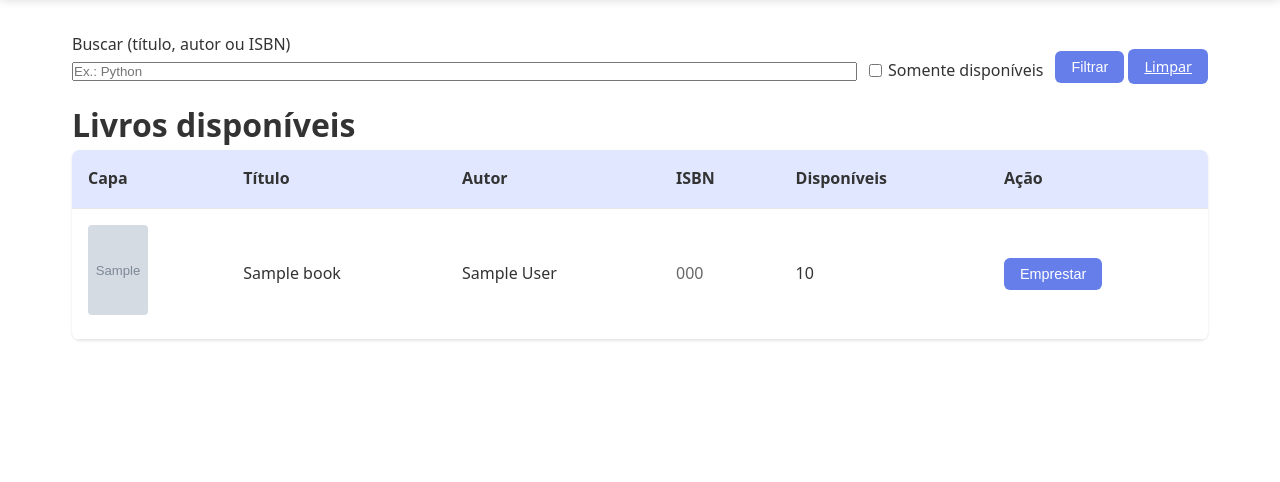
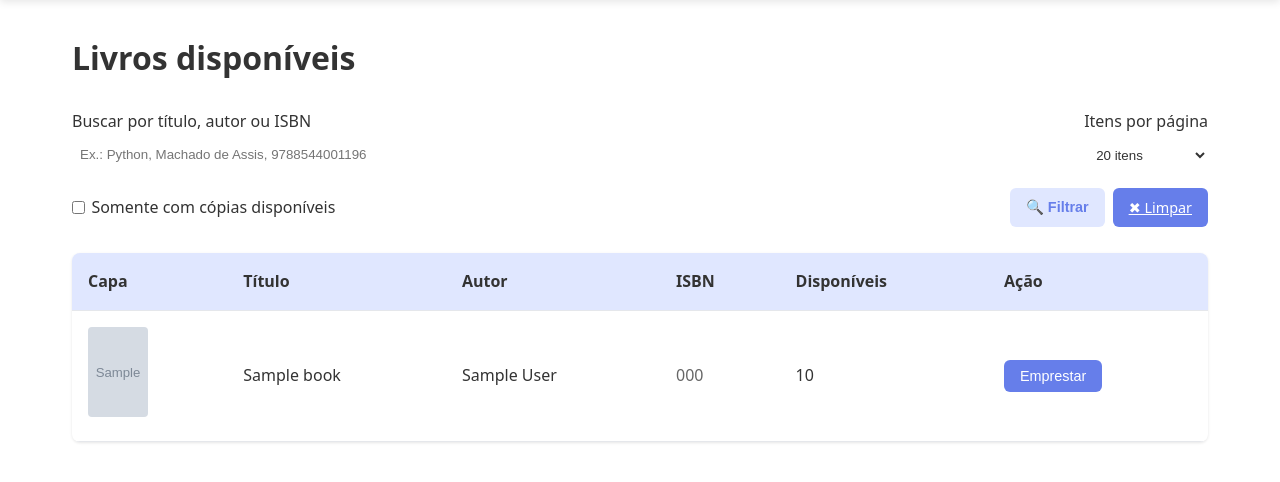
Before and after one commit to kaykedantas/DESENVOLVEDOR_SOFTWARE, a Django app: page / in a window 1280 px wide. Shown: the part 71-553 px from the top of the page. Run offline with Django 5.2, Linux system fonts and the light colour scheme; a user stored in the database is signed in; tables that the repository leaves empty hold one stand-in row (values such as "Sample post"); grey boxes marked "Sample" are stand-in pictures; parts of the project's set-up code (start-up, migrations or seed data) failed here and were passed over.

Commit message:
atualizacao

```diff
--- a/Django/catalog/views.py
+++ b/Django/catalog/views.py
@@ -1,64 +1,76 @@
 from datetime import timedelta
+
 from django.contrib import messages
-from django.db.models import Count, Q, F
-from django.core.paginator import Paginator
 from django.contrib.auth.decorators import login_required, user_passes_test
-from django.db.models import Count, Q
+from django.core.paginator import Paginator  # ← NOVO: para dividir resultados em páginas
+from django.db.models import Count, F, Q      # ← MODIFICADO: adicionado F
+from django.http import Http404, HttpRequest, HttpResponse
 from django.shortcuts import get_object_or_404, redirect, render
 from django.utils import timezone
 
 from .models import Book, Loan
-
-
 # ========== VIEWS PARA USUÁRIOS COMUNS ==========
 
 @login_required
-def book_list(request):
-    """Lista todos os livros com quantidade disponível."""
-    # Anotação: adiciona campo calculado 'active_loans' em cada livro
-    qs = (
-    Book.objects.all()
-    .annotate(active_loans=Count("loans", filter=Q(loans__returned_at__isnull=True)))
-    .order_by("title")
-    )
-    books = Book.objects.annotate(
-        active_loans=Count('loans', filter=Q(loans__returned_at__isnull=True))
-    )
-        # Base queryset: conta empréstimos ativos por livro e ordena por título
-    qs = (
-        Book.objects.all()
-        .annotate(active_loans=Count("loans", filter=Q(loans__returned_at__isnull=True)))
-        .order_by("title")
-    )
+def book_list(request: HttpRequest) -> HttpResponse:
+	"""Lista todos os livros e quantas cópias estão disponíveis.
 
-    # Busca textual (?q=)
-    q = request.GET.get("q", "").strip()
-    if q:
-        qs = qs.filter(
-            Q(title__icontains=q) | Q(author__icontains=q) | Q(isbn__icontains=q)
-        )
+	Funcionalidades:
+	- annotate(active_loans=...): cria um campo calculado na consulta
+	  para saber quantos empréstimos estão ativos por livro.
+	- Busca textual por título, autor ou ISBN (parâmetro ?q=)
+	- Filtro de disponibilidade (parâmetro ?disponivel=1)
+	- Paginação personalizável: 20 itens por página ou todos (?mostrar=todos)
+	"""
+	# Base queryset: conta empréstimos ativos por livro e ordena por título
+	qs = (
+		Book.objects.all()
+		.annotate(active_loans=Count("loans", filter=Q(loans__returned_at__isnull=True)))
+		.order_by("title")
+	)
 
-    # Filtro de disponibilidade (?disponivel=1)
-    disponivel_param = request.GET.get("disponivel")
-    show_only_available = disponivel_param == "1"
-    if show_only_available:
-        # Somente livros onde empréstimos ativos < cópias totais
-        qs = qs.filter(active_loans__lt=F("copies_total"))
+	# 1) Busca textual (?q=termo)
+	# Permite pesquisar por título, autor ou ISBN
+	q = request.GET.get("q", "").strip()
+	if q:
+		qs = qs.filter(
+			Q(title__icontains=q) | Q(author__icontains=q) | Q(isbn__icontains=q)
+		)
 
-    # Paginação (10 itens por página)
-    paginator = Paginator(qs, 10)
-    page_number = request.GET.get("page")
-    page_obj = paginator.get_page(page_number)
+	# 2) Filtro de disponibilidade (?disponivel=1)
+	# Mostra apenas livros que têm cópias disponíveis
+	disponivel_param = request.GET.get("disponivel")
+	show_only_available = disponivel_param == "1"
+	if show_only_available:
+		# Filtra livros onde empréstimos ativos < cópias totais
+		# F() permite comparar campos no banco sem trazer dados para memória
+		qs = qs.filter(active_loans__lt=F("copies_total"))
 
-    # Contexto enviado ao template
-    context = {
-        "books": page_obj.object_list,  # lista da página atual
-        "page_obj": page_obj,           # objeto de paginação (tem has_next, number, etc.)
-        "q": q,                         # termo de busca (para manter no formulário)
-        "show_only_available": show_only_available,  # estado do checkbox
-    }
-    return render(request, 'catalog/book_list.html', {'books': books})
+	# 3) Paginação personalizável (?mostrar=todos ou ?mostrar=20)
+	mostrar_param = request.GET.get("mostrar", "20")  # padrão: 20 itens
 
+	if mostrar_param == "todos":
+		# Mostrar todos os itens em uma única página
+		page_obj = None
+		books = qs
+	else:
+		# Paginação com 20 itens por página
+		paginator = Paginator(qs, 20)
+		page_number = request.GET.get("page")
+		page_obj = paginator.get_page(page_number)
+		books = page_obj.object_list
+
+	# Contexto enviado ao template
+	context = {
+		"books": books,                              # lista de livros (da página atual ou todos)
+		"page_obj": page_obj,                        # objeto de paginação (None se mostrar=todos)
+		"q": q,                                      # termo de busca (para manter no formulário)
+		"show_only_available": show_only_available,  # estado do checkbox
+		"mostrar": mostrar_param,                    # opção de visualização selecionada
+		"total_count": qs.count(),                   # total de resultados após filtros
+	}
+
+	return render(request, "catalog/book_list.html", context)
 
 @login_required
 def borrow_book(request, book_id):
--- a/Django/templates/catalog/book_list.html
+++ b/Django/templates/catalog/book_list.html
@@ -1,21 +1,99 @@
 {% extends 'base.html' %}
 {% block title %}Livros · Biblioteca{% endblock %}
 {% block content %}
-  <form method="get" style="margin-bottom: 1rem; display: flex; gap: .75rem; flex-wrap: wrap; align-items: flex-end;">
-  <div style="flex:1; min-width:240px;">
-    <label for="q">Buscar (título, autor ou ISBN)</label>
-    <input id="q" type="text" name="q" value="{{ q }}" placeholder="Ex.: Python" style="width:100%;">
+  <h1>Livros disponíveis</h1>
+
+  {# ========================================= #}
+  {# BLOCO 1: FORMULÁRIO DE BUSCA E FILTROS   #}
+  {# ========================================= #}
+
+  <form method="get" style="margin-bottom: 1.5rem; padding: 1rem; background: var(--card-bg); border: 1px solid var(--card-border); border-radius: 8px;">
+
+    {# Linha 1: Campo de busca e seletor de paginação #}
+    <div style="display: grid; grid-template-columns: 1fr auto; gap: 1rem; margin-bottom: 1rem;">
+
+      {# Campo de busca #}
+      <div>
+        <label for="q" style="display: block; margin-bottom: 0.3rem; font-weight: 500;">
+          Buscar por título, autor ou ISBN
+        </label>
+        <input
+          id="q"
+          type="text"
+          name="q"
+          value="{{ q }}"
+          placeholder="Ex.: Python, Machado de Assis, 9788544001196"
+          style="width: 100%; padding: 0.5rem; border: 1px solid var(--btn-border); border-radius: 4px; background: var(--bg); color: var(--text);"
+        >
       </div>
-  <div style="display:flex; align-items:center; gap:.35rem;">
-    <input id="disp" type="checkbox" name="disponivel" value="1" {% if show_only_available %}checked{% endif %}>
-    <label for="disp">Somente disponíveis</label>
+
+      {# Seletor de paginação #}
+      <div>
+        <label for="mostrar" style="display: block; margin-bottom: 0.3rem; font-weight: 500;">
+          Itens por página
+        </label>
+        <select
+          id="mostrar"
+          name="mostrar"
+          style="width: 100%; padding: 0.5rem; border: 1px solid var(--btn-border); border-radius: 4px; background: var(--bg); color: var(--text);"
+        >
+          <option value="50" {% if mostrar == "50" %}selected{% endif %}>50 itens</option>
+          <option value="20" {% if mostrar == "20" %}selected{% endif %}>20 itens</option>
+          <option value="todos" {% if mostrar == "todos" %}selected{% endif %}>Mostrar todos</option>
+        </select>
       </div>
-  <div>
-    <button class="btn" type="submit">Filtrar</button>
-    <a class="btn" href="{% url 'catalog:book_list' %}">Limpar</a>
+    </div>
+
+    {# Linha 2: Checkbox e botões #}
+    <div style="display: flex; gap: 1rem; align-items: center; flex-wrap: wrap;">
+
+      {# Checkbox de disponibilidade #}
+      <div style="display: flex; align-items: center; gap: 0.4rem;">
+        <input
+          id="disp"
+          type="checkbox"
+          name="disponivel"
+          value="1"
+          {% if show_only_available %}checked{% endif %}
+          style="cursor: pointer;"
+        >
+        <label for="disp" style="cursor: pointer; user-select: none;">
+          Somente com cópias disponíveis
+        </label>
+      </div>
+
+      {# Botões de ação #}
+      <div style="margin-left: auto; display: flex; gap: 0.5rem;">
+        <button class="btn" type="submit" style="background: var(--accent); color: var(--primary); font-weight: 600;">
+          🔍 Filtrar
+        </button>
+        <a class="btn" href="{% url 'catalog:book_list' %}">
+          ✖ Limpar
+        </a>
+      </div>
     </div>
   </form>
-  <h1>Livros disponíveis</h1>
+
+  {# ========================================= #}
+  {# BLOCO 2: INFORMAÇÕES SOBRE OS RESULTADOS #}
+  {# ========================================= #}
+
+  {% if q or show_only_available %}
+    <p class="muted" style="margin-bottom: 1rem;">
+      {% if total_count == 0 %}
+        Nenhum livro encontrado com os filtros aplicados.
+      {% elif total_count == 1 %}
+        1 livro encontrado.
+      {% else %}
+        {{ total_count }} livros encontrados.
+      {% endif %}
+    </p>
+  {% endif %}
+
+  {# ========================================= #}
+  {# BLOCO 3: TABELA DE LIVROS                #}
+  {# ========================================= #}
+
   {% if books %}
     <table>
       <thead>
@@ -32,14 +110,11 @@
       {% for book in books %}
         <tr>
           <td>
+            {# Exibe a capa do livro se houver imagem cadastrada #}
             {% if book.image %}
-              <img src="{{ book.image.url }}" alt="Capa de {{ book.title }}"
-                   style="width: 60px; height: 90px; object-fit: cover; border-radius: 4px;">
+              <img src="{{ book.image.url }}" alt="Capa de {{ book.title }}" style="width: 60px; height: 90px; object-fit: cover; border-radius: 4px;">
             {% else %}
-              <div style="width: 60px; height: 90px; background: var(--accent);
-                          border-radius: 4px; display: flex; align-items: center;
-                          justify-content: center; color: var(--bg); font-size: 12px;
-                          text-align: center;">Sem capa</div>
+              <div style="width: 60px; height: 90px; background: var(--accent); border-radius: 4px; display: flex; align-items: center; justify-content: center; color: var(--bg); font-size: 12px; text-align: center;">Sem capa</div>
             {% endif %}
           </td>
           <td>{{ book.title }}</td>
@@ -60,25 +135,47 @@
       {% endfor %}
       </tbody>
     </table>
-  {% else %}
-    <p class="muted">Nenhum livro cadastrado.</p>
-  {% endif %}
 
-{% if page_obj.paginator.num_pages > 1 %}
-  <nav style="margin-top:1rem; display:flex; gap:.5rem; flex-wrap:wrap; align-items:center;">
+    {# ========================================= #}
+    {# BLOCO 4: CONTROLES DE PAGINAÇÃO          #}
+    {# ========================================= #}
+
+    {% if page_obj and page_obj.paginator.num_pages > 1 %}
+      <nav style="margin-top: 1.5rem; display: flex; gap: 0.75rem; flex-wrap: wrap; align-items: center; justify-content: center; padding: 1rem; background: var(--card-bg); border: 1px solid var(--card-border); border-radius: 8px;">
+
+        {# Botão Anterior #}
         {% if page_obj.has_previous %}
-      <a class="btn" href="?q={{ q }}{% if show_only_available %}&disponivel=1{% endif %}&page={{ page_obj.previous_page_number }}">« Anterior</a>
+          <a class="btn" href="?q={{ q }}{% if show_only_available %}&disponivel=1{% endif %}&mostrar={{ mostrar }}&page={{ page_obj.previous_page_number }}">
+            « Anterior
+          </a>
         {% else %}
           <button class="btn" disabled>« Anterior</button>
         {% endif %}
 
-    <span style="font-size:.8rem;">Página {{ page_obj.number }} de {{ page_obj.paginator.num_pages }}</span>
+        {# Informação da página atual #}
+        <span style="font-size: 0.9rem; padding: 0 1rem;">
+          Página <strong>{{ page_obj.number }}</strong> de <strong>{{ page_obj.paginator.num_pages }}</strong>
+        </span>
 
+        {# Botão Próxima #}
         {% if page_obj.has_next %}
-      <a class="btn" href="?q={{ q }}{% if show_only_available %}&disponivel=1{% endif %}&page={{ page_obj.next_page_number }}">Próxima »</a>
+          <a class="btn" href="?q={{ q }}{% if show_only_available %}&disponivel=1{% endif %}&mostrar={{ mostrar }}&page={{ page_obj.next_page_number }}">
+            Próxima »
+          </a>
         {% else %}
           <button class="btn" disabled>Próxima »</button>
         {% endif %}
       </nav>
     {% endif %}
+
+    {# Mensagem quando está mostrando todos #}
+    {% if mostrar == "todos" and total_count > 20 %}
+      <p class="muted" style="margin-top: 1rem; text-align: center;">
+        Mostrando todos os {{ total_count }} livros em uma única página.
+      </p>
+    {% endif %}
+
+  {% else %}
+    <p class="muted">Nenhum livro cadastrado.</p>
+  {% endif %}
 {% endblock %}
```
Lines whose indentation alone changed are shown as unchanged.
